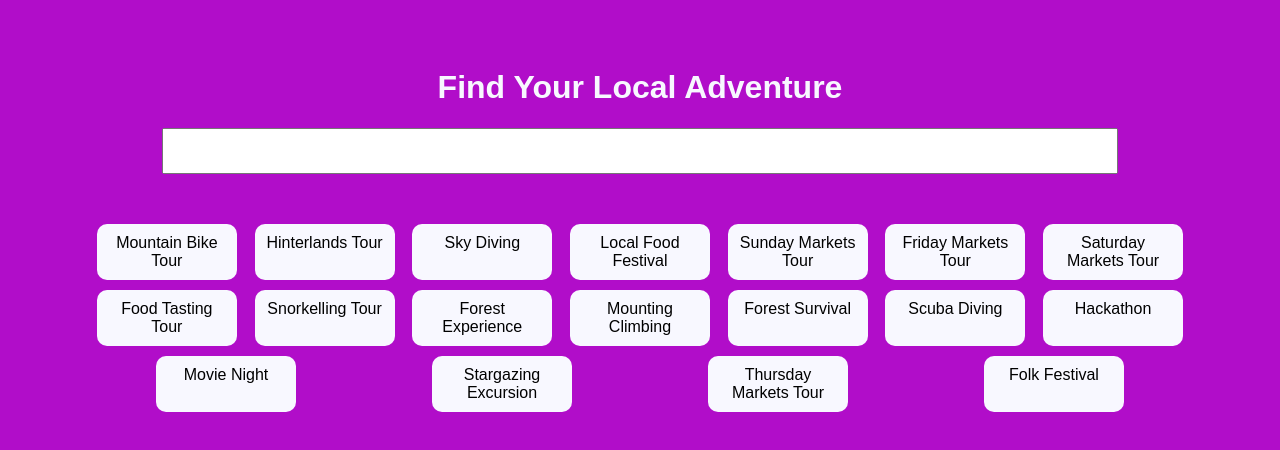
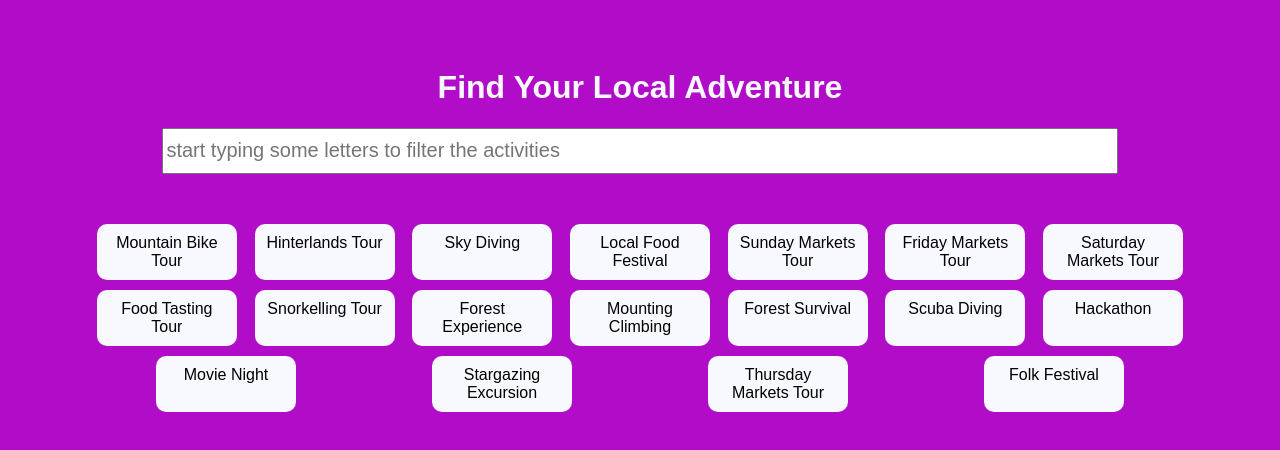
Before and after one commit to jmares/zenva-javascript, a plain HTML site: page 05-DOM-API/listfiltering.html in a window 1280 px wide. Drawn offline with Linux system fonts and the light colour scheme.

Commit message:
added placeholder text to list filtering

```diff
--- a/05-DOM-API/listfiltering.html
+++ b/05-DOM-API/listfiltering.html
@@ -41,7 +41,7 @@
     <body>
         <h1>Find Your Local Adventure</h1>
         <div class="search-container">
-            <input type="text" id="search-bar" name="" value="">
+            <input type="text" id="search-bar" name="" value="" placeholder="start typing some letters to filter the activities">
         </div>
         <div class="adventures-container">
             <div class="adventure">Mountain Bike Tour</div>
```
